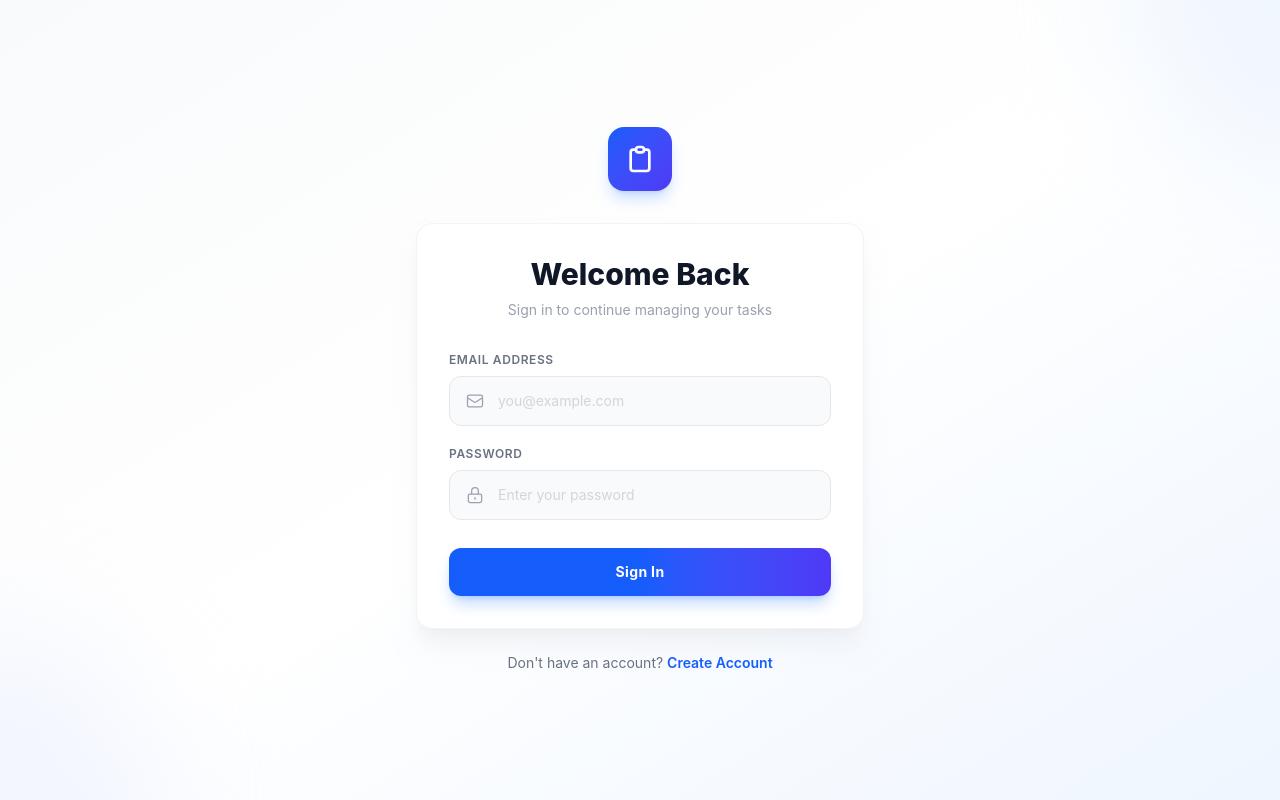
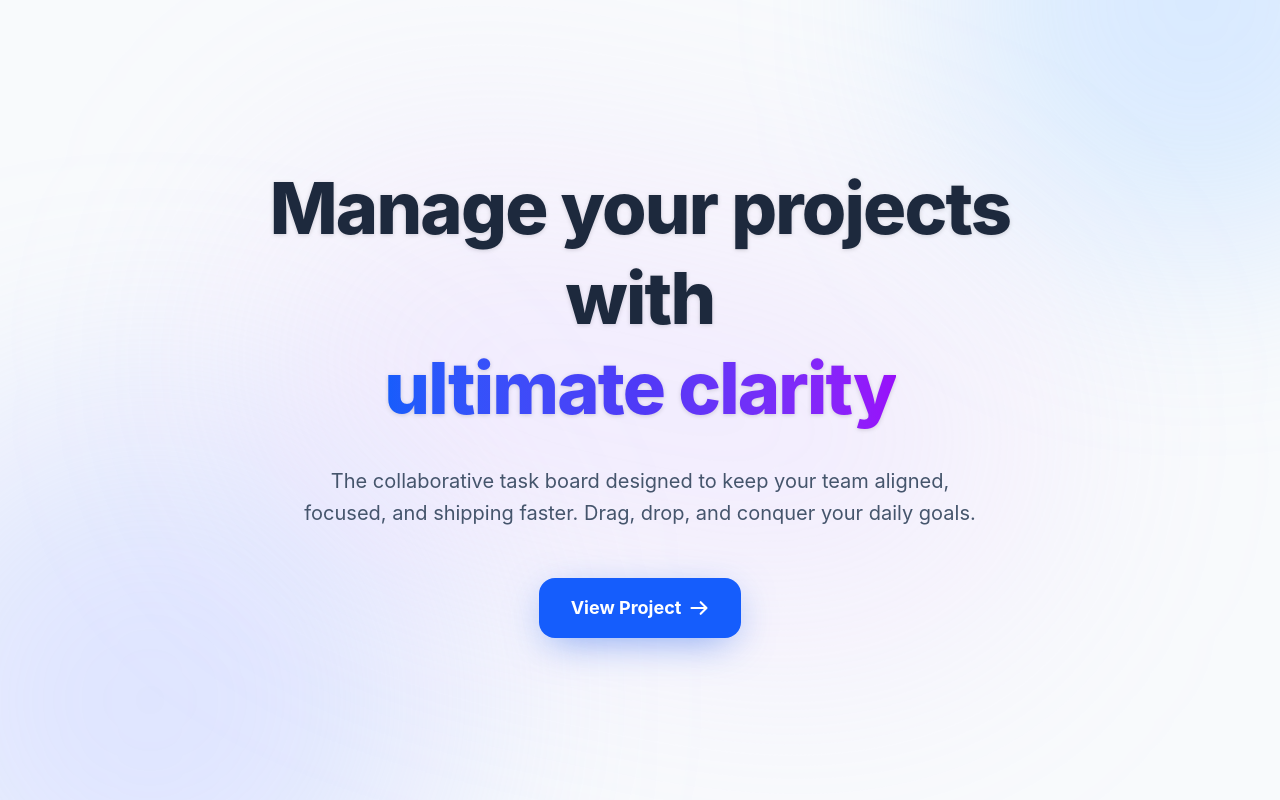
Before and after one commit to Dipanshudaiya/frontend-Task, a React (Vite) app: page / in a window 1280 px wide. Before the commit this address led to /auth. Built offline with nearby package versions, Linux system fonts and the light colour scheme.

Commit message:
Added landing page and updated routing to /dashboard

```diff
--- a/src/App.jsx
+++ b/src/App.jsx
@@ -1,5 +1,6 @@
 import { BrowserRouter as Router, Routes, Route } from "react-router-dom";
 
+import Landing from "./pages/Landing";
 import Auth from "./pages/Auth";
 import Dashboard from "./pages/Dashboard";
 import ProtectedRoute from "./routes/ProtectedRoute";
@@ -10,12 +11,15 @@ function App() {
     <Router>
       <Routes>
 
+        {/* Landing Page */}
+        <Route path="/" element={<Landing />} />
+
         {/* Auth Page */}
         <Route path="/auth" element={<Auth />} />
 
         {/* Protected Dashboard */}
         <Route
-          path="/"
+          path="/dashboard"
           element={
             <ProtectedRoute>
               <Layout>
--- /dev/null
+++ b/src/pages/Landing.jsx
@@ -0,0 +1,53 @@
+import { useNavigate } from "react-router-dom";
+
+const Landing = () => {
+  const navigate = useNavigate();
+
+  return (
+    <div className="relative min-h-screen flex flex-col items-center justify-center overflow-hidden bg-slate-50 text-slate-900 font-sans selection:bg-blue-500/30">
+
+      {/* Background Gradients & Effects */}
+      <div className="absolute inset-0 z-0">
+        <div className="absolute top-0 right-0 w-[500px] h-[500px] bg-blue-300/30 rounded-full blur-[100px] -translate-y-1/2 translate-x-1/3"></div>
+        <div className="absolute bottom-0 left-0 w-[600px] h-[600px] bg-indigo-300/30 rounded-full blur-[120px] translate-y-1/3 -translate-x-1/4"></div>
+        <div className="absolute top-1/2 left-1/2 w-[800px] h-[400px] bg-purple-300/20 rounded-full blur-[120px] -translate-x-1/2 -translate-y-1/2 rotate-12 pointer-events-none"></div>
+      </div>
+
+      <div className="relative z-10 container mx-auto px-6 py-20 flex flex-col items-center text-center">
+
+        {/* Hero Title */}
+        <h1 className="text-5xl md:text-7xl font-extrabold tracking-tight mb-8 leading-tight max-w-4xl mx-auto drop-shadow-sm text-slate-800">
+          Manage your projects with <br className="hidden md:block" />
+          <span className="text-transparent bg-clip-text bg-gradient-to-r from-blue-600 via-indigo-600 to-purple-600 animate-gradient-x">
+            ultimate clarity
+          </span>
+        </h1>
+
+        {/* Hero Subtitle */}
+        <p className="text-lg md:text-xl text-slate-600 mb-12 max-w-2xl mx-auto leading-relaxed">
+          The collaborative task board designed to keep your team aligned, focused, and shipping faster.
+          Drag, drop, and conquer your daily goals.
+        </p>
+
+        {/* CTA Buttons */}
+        <div className="flex flex-col sm:flex-row items-center gap-4">
+          <button
+            onClick={() => navigate('/auth')}
+            className="group relative px-8 py-4 bg-blue-600 text-white font-bold rounded-2xl shadow-[0_10px_40px_-10px_rgba(37,99,235,0.6)] hover:shadow-[0_15px_50px_-15px_rgba(37,99,235,0.8)] transition-all duration-300 transform hover:-translate-y-1 overflow-hidden hover:bg-blue-700"
+          >
+            <div className="absolute inset-0 bg-gradient-to-r from-blue-600 via-blue-500 to-indigo-600 opacity-0 group-hover:opacity-100 transition-opacity duration-500"></div>
+            <span className="relative flex items-center gap-2 text-lg">
+              View Project
+              <svg xmlns="http://www.w3.org/2000/svg" className="h-5 w-5 transform group-hover:translate-x-1 transition-transform" fill="none" viewBox="0 0 24 24" stroke="currentColor">
+                <path strokeLinecap="round" strokeLinejoin="round" strokeWidth={2.5} d="M14 5l7 7m0 0l-7 7m7-7H3" />
+              </svg>
+            </span>
+          </button>
+        </div>
+
+      </div>
+    </div>
+  );
+};
+
+export default Landing;
```
